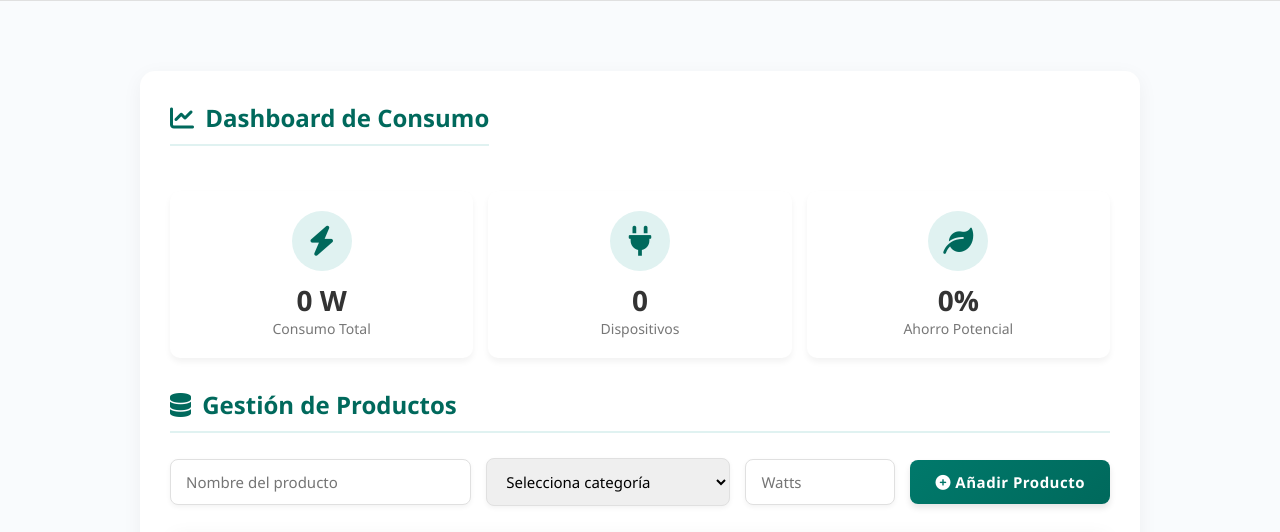
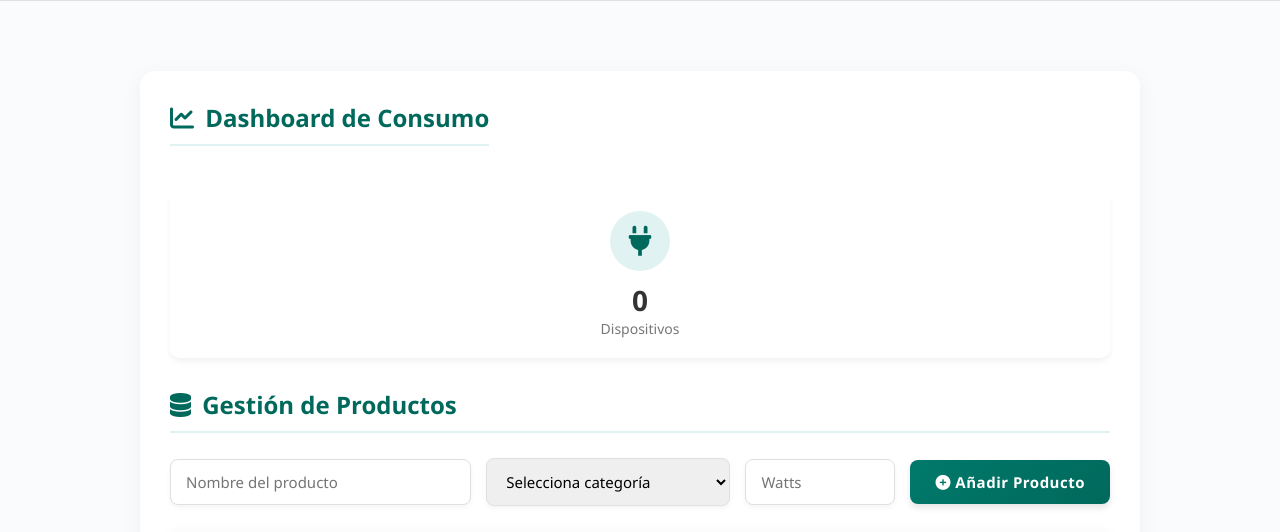
Before and after one commit to EdisonOspina16/EcoEnergy, a Flask app: page /admin in a window 1280 px wide. Shown: the part 232-764 px from the top of the page. Run offline with Flask 3, Linux system fonts and the light colour scheme; the visitor is signed in with stand-in values (Sample User, id 1); data that the repository does not hold is empty; some libraries are stand-ins or nearby versions.

Commit message:
panel admin terminado

```diff
--- a/Templates/admin.html
+++ b/Templates/admin.html
@@ -357,21 +357,21 @@
             </div>
 
             <div class="panel-stats">
-                <div class="stat-card">
+                <!--<div class="stat-card">
                     <div class="stat-icon"><i class="fas fa-bolt"></i></div>
                     <div class="stat-value" id="consumo-total">0 W</div>
                     <div class="stat-label">Consumo Total</div>
-                </div>
+                </div>-->
                 <div class="stat-card">
                     <div class="stat-icon"><i class="fas fa-plug"></i></div>
                     <div class="stat-value" id="total-dispositivos">0</div>
                     <div class="stat-label">Dispositivos</div>
                 </div>
-                <div class="stat-card">
+                <!--<div class="stat-card">
                     <div class="stat-icon"><i class="fas fa-leaf"></i></div>
                     <div class="stat-value" id="ahorro-potencial">0%</div>
                     <div class="stat-label">Ahorro Potencial</div>
-                </div>
+                </div> -->
             </div>
 
             <h3><i class="fas fa-database energy-icon"></i> Gestión de Productos</h3>
```
